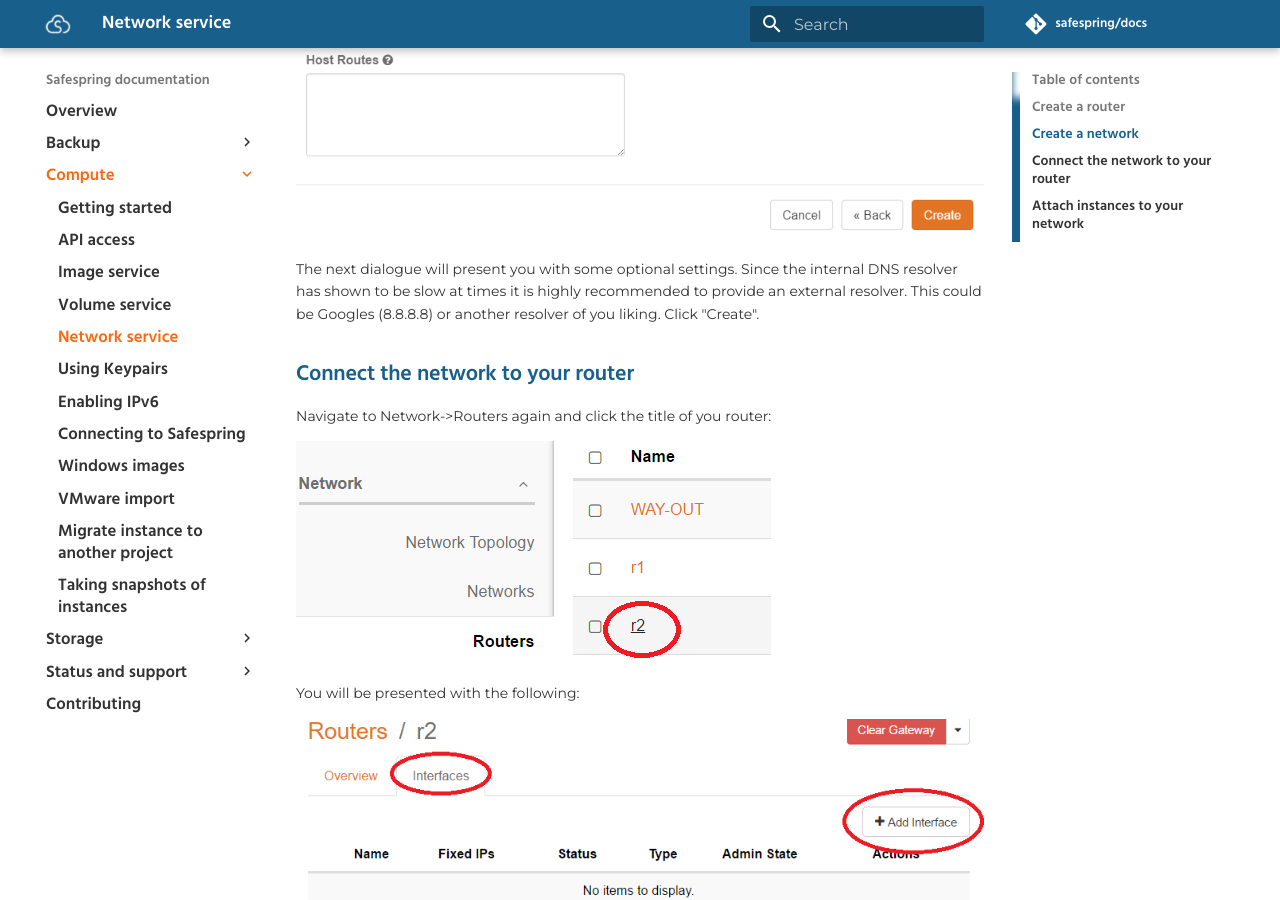
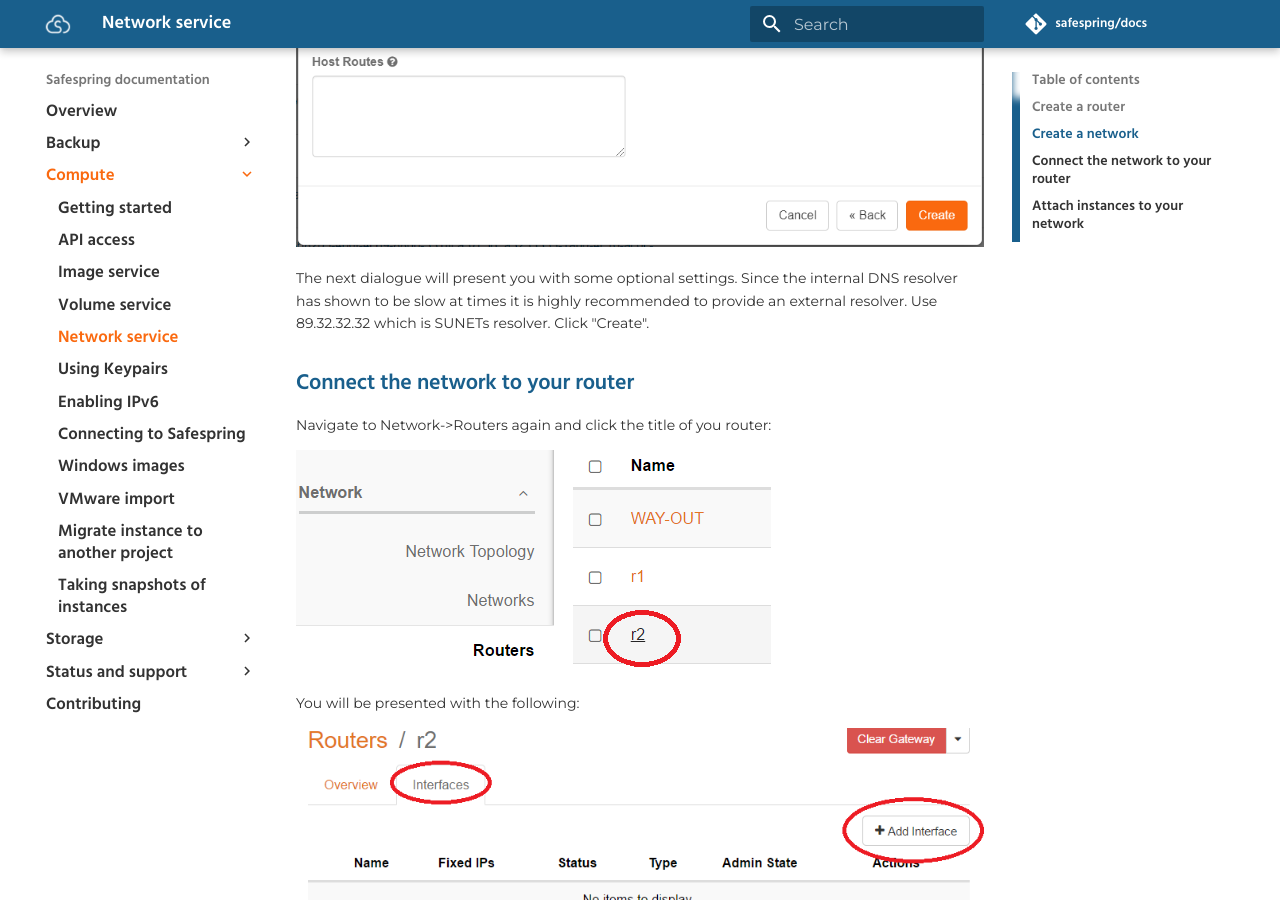
Before and after one commit to safespring/docs, an MkDocs documentation site: the page built from content/compute/network.md, in a window 1280 px wide and 900 px high, scrolled down 2907 px. Built offline with MkDocs 1.6.1 and Material for MkDocs 9.7.7, drawn with Linux system fonts in a browser that asks for light colours; comment, search, counter and statistics services are not loaded; old or Windows-style settings are respelled for this version of MkDocs.

Commit message:
Updated to SUNETs resolver instead of Google

```diff
--- a/content/compute/network.md
+++ b/content/compute/network.md
@@ -37,7 +37,7 @@
 
 ![Create network dialogue 2](/images/create-network-dia2.png)
 
-The next dialogue will present you with some optional settings. Since the internal DNS resolver has shown to be slow at times it is highly recommended to provide an external resolver. This could be Googles (8.8.8.8) or another resolver of you liking. Click "Create".
+The next dialogue will present you with some optional settings. Since the internal DNS resolver has shown to be slow at times it is highly recommended to provide an external resolver. Use 89.32.32.32 which is SUNETs resolver. Click "Create".
 
 ## Connect the network to your router
 Navigate to Network->Routers again and click the title of you router:
```
Also changed, not shown: content/service/known_issues.md (+1 -1 lines), content/images/create-network-dia2.png.
